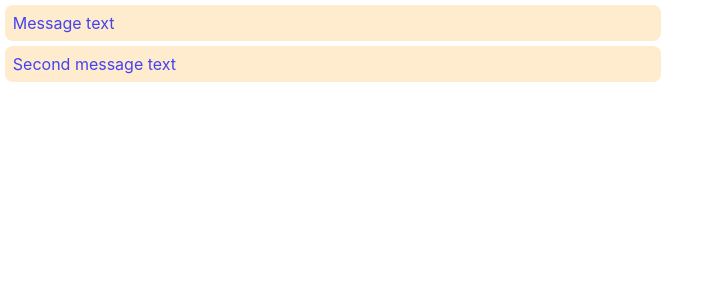
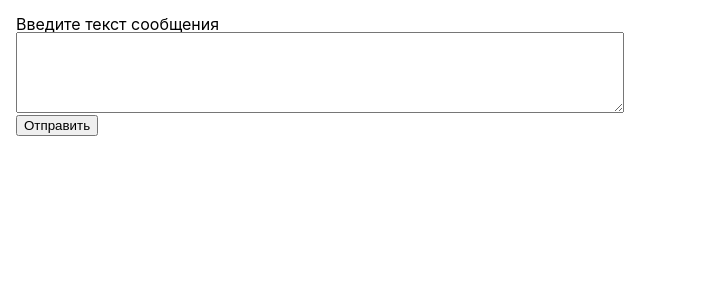
Before and after one commit to MaxiNCh/my-messenger, a React (Create React App) app: page / in a window 1280 px wide. Shown: the top 300 px of the page, without its empty margins (0-719 px from the left). Built offline with nearby package versions, Linux system fonts and the light colour scheme.

Commit message:
Добавлена форма ввода новых сообщений
Добавлен useEffect, который отправляет ответное сообщение с задержкой 1.5 сек

```diff
--- a/package.json
+++ b/package.json
@@ -10,6 +10,7 @@
     "@types/node": "^16.11.26",
     "@types/react": "^17.0.41",
     "@types/react-dom": "^17.0.14",
+    "date-fns": "^2.28.0",
     "react": "^17.0.2",
     "react-dom": "^17.0.2",
     "react-scripts": "5.0.0",
--- a/src/App.tsx
+++ b/src/App.tsx
@@ -1,12 +1,51 @@
-import React from 'react';
+import { useEffect, useState } from 'react';
 
 import Message from './components/Message';
+import Form from './components/Form';
+
+import IMessage from './interfaces/Message';
+
 
 function App() {
+  const [messageList, setMessageList] = useState<IMessage[]>([]);
+
+  useEffect(() => {
+    let timeoutID: NodeJS.Timeout;
+
+    if (messageList.length !== 0
+      && messageList[messageList.length - 1].author !== 'Robot') {
+
+      timeoutID = setTimeout(() => {
+        setMessageList((oldList) => [...oldList, {
+          author: 'Robot',
+          text: 'Response to your message',
+          date: new Date()
+        }])
+      }, 1500);
+
+    }
+
+    return () => {
+      if (timeoutID) {
+        clearTimeout(timeoutID)
+      }
+    };
+  }, [messageList])
+
+  const addMessage = (text: string): void => {
+    if (text) {
+      setMessageList((oldList) => [...oldList, {
+        author: 'Max',
+        text,
+        date: new Date()
+      }])
+    }
+  }
+
   return (
     <div className="App">
-      <Message text='Message text' />
-      <Message text='Second message text'></Message>
+      {messageList.map((message) => <Message message={message} />)}
+      <Form onSubmit={addMessage}></Form>
     </div>
   );
 }
--- /dev/null
+++ b/src/components/Form.tsx
@@ -0,0 +1,31 @@
+import { FormEvent, useState } from "react";
+
+import '../styles/Form.css';
+
+interface IFormProps {
+  onSubmit(text: string): void
+}
+
+function Form({ onSubmit }: IFormProps) {
+  const [text, setText] = useState('');
+
+  const onFormSubmit = (e: FormEvent) => {
+    e.preventDefault();
+    onSubmit(text);
+    setText('');
+  }
+
+  const onChange = (e: FormEvent<HTMLTextAreaElement>) => {
+    setText(e.currentTarget.value);
+  }
+
+  return (
+    <form className="msg-form" onSubmit={onFormSubmit}>
+      <label className="msg-form__label" htmlFor="text">Введите текст сообщения</label>
+      <textarea className="msg-form__input" id="text" rows={5} value={text} onChange={onChange} />
+      <input className="msg-form__submit" type="submit" value="Отправить" />
+    </form>
+  );
+}
+
+export default Form;
--- a/src/components/Message.tsx
+++ b/src/components/Message.tsx
@@ -1,13 +1,20 @@
+import { format } from 'date-fns';
+
 import '../styles/Message.css';
 
-interface MessageProps {
-  text: string;
+import IMessage from '../interfaces/Message';
+interface IMessageProps {
+  message: IMessage
 }
 
-function Message({ text }: MessageProps) {
+function Message({ message }: IMessageProps) {
   return (
     <div className='message'>
-      {text}
+      {message.text}
+      <div className='message__footer'>
+        <span>{message.author} &ndash; </span>
+        <span>{format(message.date, 'H:mm, dd MMMM yy')}</span>
+      </div>
     </div>
   );
 }
--- a/src/index.css
+++ b/src/index.css
@@ -1,5 +1,4 @@
 body {
-  margin: 0;
   font-family: -apple-system, BlinkMacSystemFont, 'Segoe UI', 'Roboto', 'Oxygen',
     'Ubuntu', 'Cantarell', 'Fira Sans', 'Droid Sans', 'Helvetica Neue',
     sans-serif;
@@ -11,3 +10,54 @@ code {
   font-family: source-code-pro, Menlo, Monaco, Consolas, 'Courier New',
     monospace;
 }
+
+* {
+  box-sizing: border-box;
+}
+
+html, body, div, span, applet, object, iframe,
+h1, h2, h3, h4, h5, h6, p, blockquote, pre,
+a, abbr, acronym, address, big, cite, code,
+del, dfn, em, img, ins, kbd, q, s, samp,
+small, strike, strong, sub, sup, tt, var,
+b, u, i, center,
+dl, dt, dd, menu, ol, ul, li,
+fieldset, form, label, legend,
+table, caption, tbody, tfoot, thead, tr, th, td,
+article, aside, canvas, details, embed,
+figure, figcaption, footer, header, hgroup,
+main, menu, nav, output, ruby, section, summary,
+time, mark, audio, video {
+	margin: 0;
+	padding: 0;
+	border: 0;
+	font-size: 100%;
+	vertical-align: baseline;
+}
+/* HTML5 display-role reset for older browsers */
+article, aside, details, figcaption, figure,
+footer, header, hgroup, main, menu, nav, section {
+	display: block;
+}
+/* HTML5 hidden-attribute fix for newer browsers */
+*[hidden] {
+    display: none;
+}
+body {
+	line-height: 1;
+}
+menu, ol, ul {
+	list-style: none;
+}
+blockquote, q {
+	quotes: none;
+}
+blockquote:before, blockquote:after,
+q:before, q:after {
+	content: '';
+	content: none;
+}
+table {
+	border-collapse: collapse;
+	border-spacing: 0;
+}
--- /dev/null
+++ b/src/interfaces/Message.ts
@@ -0,0 +1,5 @@
+export default interface IMessage {
+  text: string;
+  author: string;
+  date: Date;
+}
--- /dev/null
+++ b/src/styles/Form.css
@@ -0,0 +1,8 @@
+.msg-form {
+  padding: 1rem;
+  width: 50%;
+}
+
+.msg-form__input {
+  width: 100%;
+}
--- a/src/styles/Message.css
+++ b/src/styles/Message.css
@@ -6,3 +6,10 @@
   background-color: blanchedalmond;
   color: rgb(67, 67, 241);
 }
+
+.message__footer {
+  color: #000;
+  font-size: 0.8rem;
+  font-style: italic;
+  text-align: right;
+}
```
Also changed, not shown: 1 other file (tests, documents, lock files or other folders).
